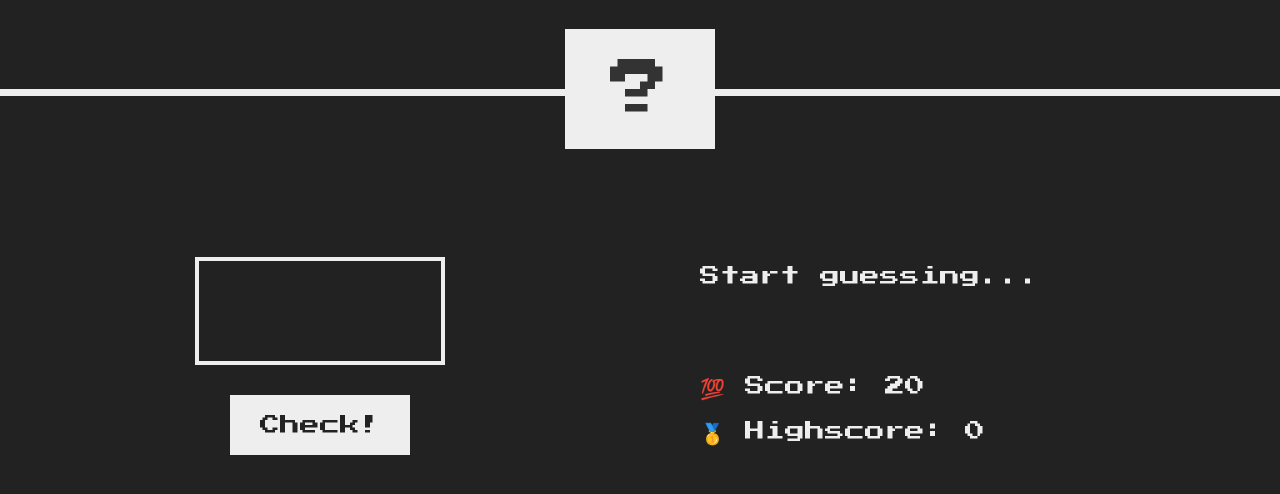
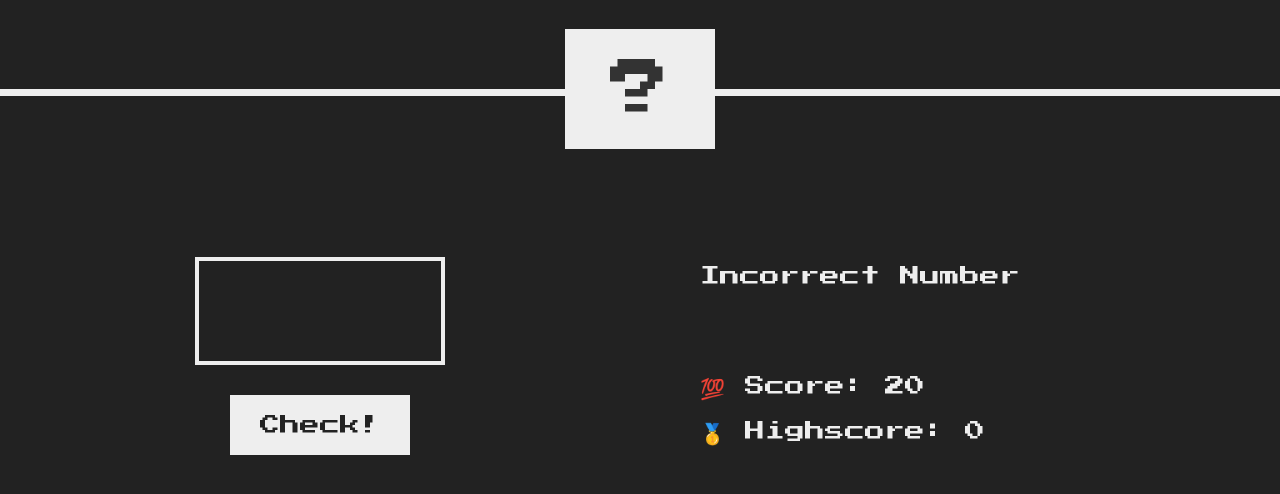
Before and after one commit to aks2023/GuessMyNumber, a plain HTML site: page index.html in a window 1280 px wide. Both pictures are taken after a click on the button "Check!". Shown: the part 184-678 px from the top of the page. Drawn offline with Linux system fonts and the light colour scheme.

Commit message:
Number Checking

```diff
--- a/script.js
+++ b/script.js
@@ -1 +1,11 @@
 'use strict';
+
+document.querySelector('.check').addEventListener('click', function () {
+  const guess = Number(document.querySelector('.guess').value);
+  console.log(guess);
+  if (guess === 5) {
+    document.querySelector('.message').textContent = 'Correct Number';
+  } else {
+    document.querySelector('.message').textContent = 'Incorrect Number';
+  }
+});
```
Also changed, not shown: index.html (+3 -0 lines).
